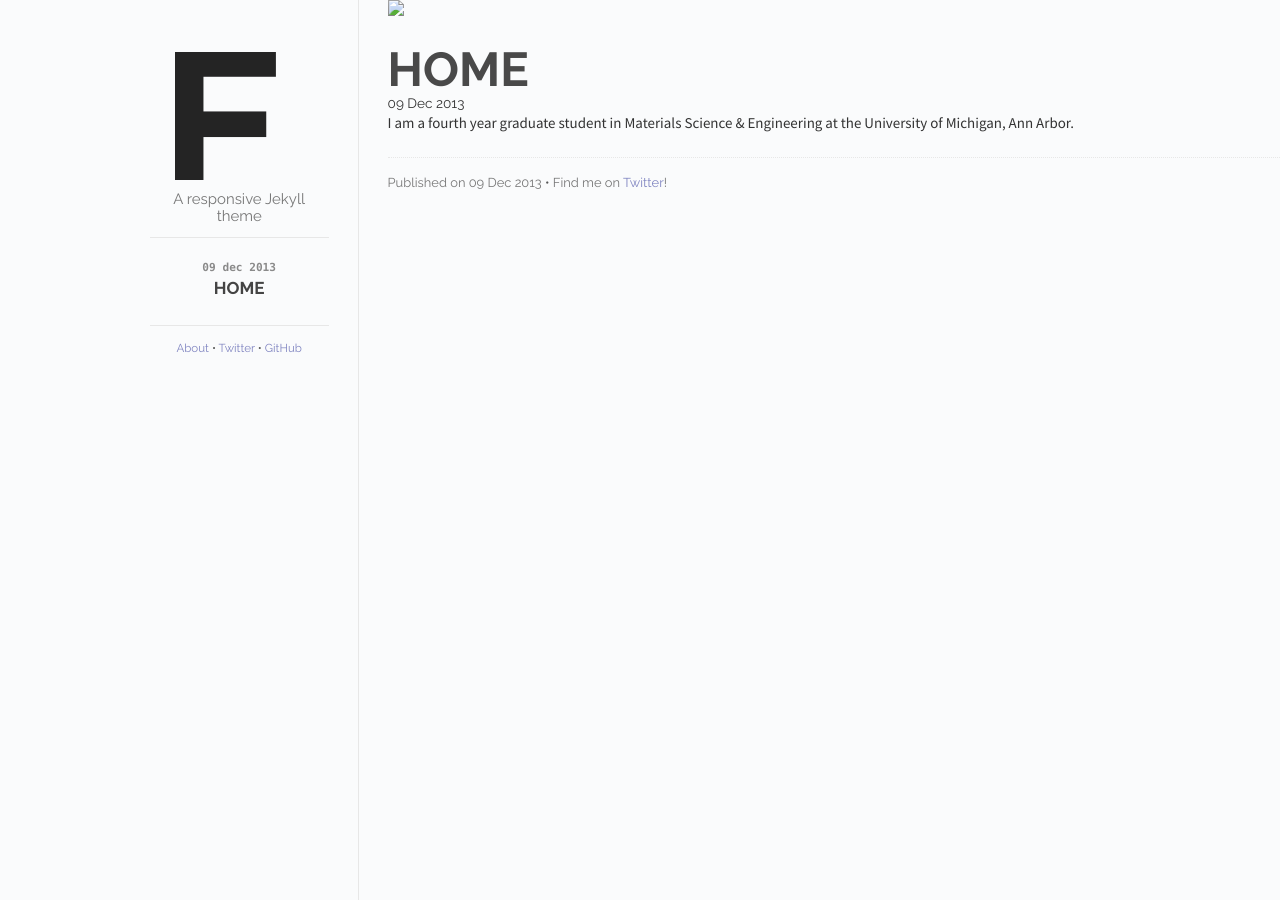
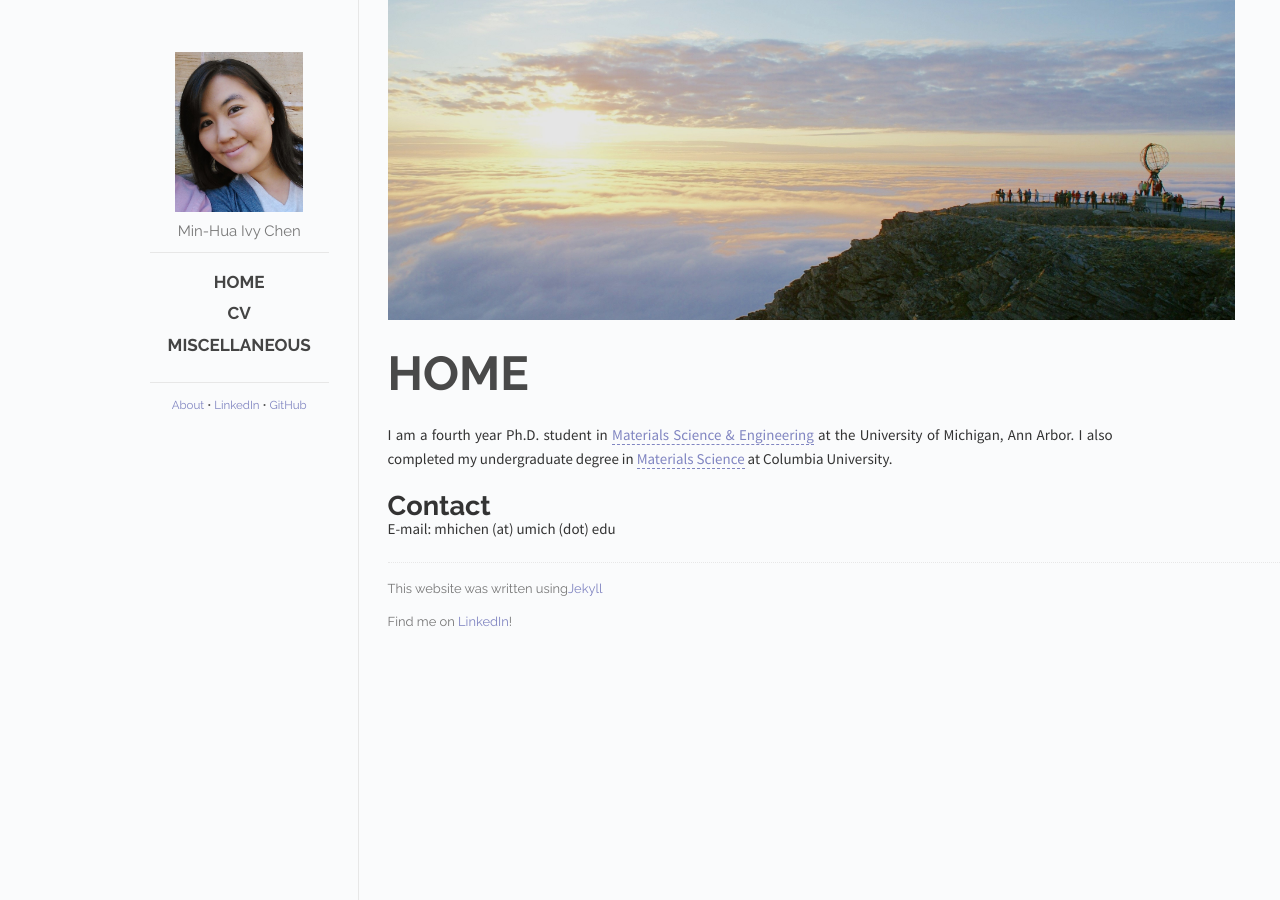
Before and after one commit to mhichen/website, a Jekyll site: the page built from _posts/2100-03-01-home.md, in a window 1280 px wide. Built offline with Jekyll 4.4.1, drawn with Linux system fonts in a browser that asks for light colours; Markdown is read by kramdown in place of the engine named in the settings.

Commit message:
Added Home, CV, and Miscellaneous tabs (which are really "posts").  Still filling out details on each page.
Added a verticle spacing between the post title and content (this is for all posts)

Next step is to figure out how to put an itemized list in a post and to put a footer that credits the template maker.

```diff
--- a/_includes/post.html
+++ b/_includes/post.html
@@ -8,7 +8,7 @@
     </div>
     <div id="info-container">
       <h1 id="title">{{ page.title }}</h1>
-      <span id="date">{{ page.date | date_to_string }}</a>
+      <!--<span id="date">{{ page.date | date_to_string }}</a>-->
     </div>
   </div>
 
@@ -17,8 +17,11 @@
   </div>
   <div class="colophon">
     <p>
-      <span id="pub-date">Published on {{ page.date | date_to_string }}</span> <span class="separator">&bull;</span>
-      <span id="social">Find me on <a href="">Twitter</a>!</span>
+      <!--<span id="pub-date">Published on {{ page.date | date_to_string }}</span> <span class="separator">&bull;</span>-->
+      <span id="social">This website was written using<a href="http://jekyllrb.com">Jekyll</a></span>
+    </p>
+    <p>
+      <span id="social">Find me on <a href="http://www.linkedin.com/pub/min-hua-ivy-chen/91/277/215">LinkedIn</a>!</span>
     </p>
   </div>
 </div>
--- a/_layouts/default.html
+++ b/_layouts/default.html
@@ -23,15 +23,15 @@
     <div class="site">
       <div class="sidebar" id="sidebar">
         <div class="header">
-          <h1 class="title"><a href="/"><img id="logo" src="/images/logo.png"></a></h1>
-          <span class="tagline">A responsive Jekyll theme</span>
+          <h1 class="title"><a href="/"><img id="logo" src="/images/profile_cropped.jpg"></a></h1>
+          <span class="tagline">Min-Hua Ivy Chen</span>
         </div>
         <div class="posts">
           <ul class="posts-list">
             {% for post in site.posts %}
               <li class="post-link">
                 <a class="post-title" href="{{ post.url }}">
-                  <span class="post-date">{{ post.date | date_to_string }}</span>
+                  <!--<span class="post-date">{{ post.date | date_to_string }}</span>-->
                   {{ post.title }}
                 </a>
               </li>
@@ -41,8 +41,8 @@
         <div class="footer">
           <span id="footer-links">
             <a href="" class="footer-link">About</a> <span class="separator">&bull;</span>
-            <a href="" class="footer-link">Twitter</a> <span class="separator">&bull;</span>
-            <a href="" class="footer-link">GitHub</a>
+            <a href="http://www.linkedin.com/pub/min-hua-ivy-chen/91/277/215" class="footer-link">LinkedIn</a> <span class="separator">&bull;</span>
+            <a href="https://github.com/mhichen" class="footer-link">GitHub</a>
           </span>
         </div>
       </div>
--- a/_posts/2013-12-09-example-post.md
+++ b/_posts/2100-03-01-home.md
@@ -2,16 +2,25 @@
 layout: post
 title: Home
 cover: Nordkapp_edited.JPG
+logo: profile_cropped.jpg
 <!--date:   2013-12-09 12:00:00-->
 categories: posts
 ---
 
-I am a fourth year graduate student in Materials Science & Engineering at the University of Michigan, Ann Arbor.
+
+I am a fourth year Ph.D. student in [Materials Science & Engineering](http://www.mse.engin.umich.edu/) at the University of Michigan, Ann Arbor.  I also completed my undergraduate degree in [Materials Science](http://matsci.columbia.edu/) at Columbia University.
+
+
+
+
+
+
+# Contact
+E-mail: mhichen (at) umich (dot) edu
 
 <!--## Introducing Flex, a Jekyll theme-->
 
 <!--Flex is a minimalist, responsive theme based on the website, [The Development](http://thedevelopment.co).-->
 
 <!--## Open Sourced on GitHub
-
 Flex is open sourced on GitHub and is licensed under the [MIT License](http://opensource.org/licenses/MIT). Feel free to contribute to it anytime!-->
--- a/css/main.css
+++ b/css/main.css
@@ -145,6 +145,7 @@ a:hover {
 }
 
 .post {
+  margin-top: 3em;
   line-height: 24px;
   max-width: 725px;
   clear: both;
@@ -203,6 +204,11 @@ a:hover {
 
 .post pre.terminal code {
   background-color: #333;
+}
+
+
+.ul {
+  list-style-type: circle;
 }
 
 /*****************************************************************************/
```
Also changed, not shown: _posts/2014-03-01-miscellaneous.md (added, +19 -0 lines), _posts/2015-03-01-cv.md (added, +10 -0 lines), images/Nordkapp_edited.JPG (added), images/profile_cropped.jpg (added), index.html (line endings or trailing spaces), 5 other files.
